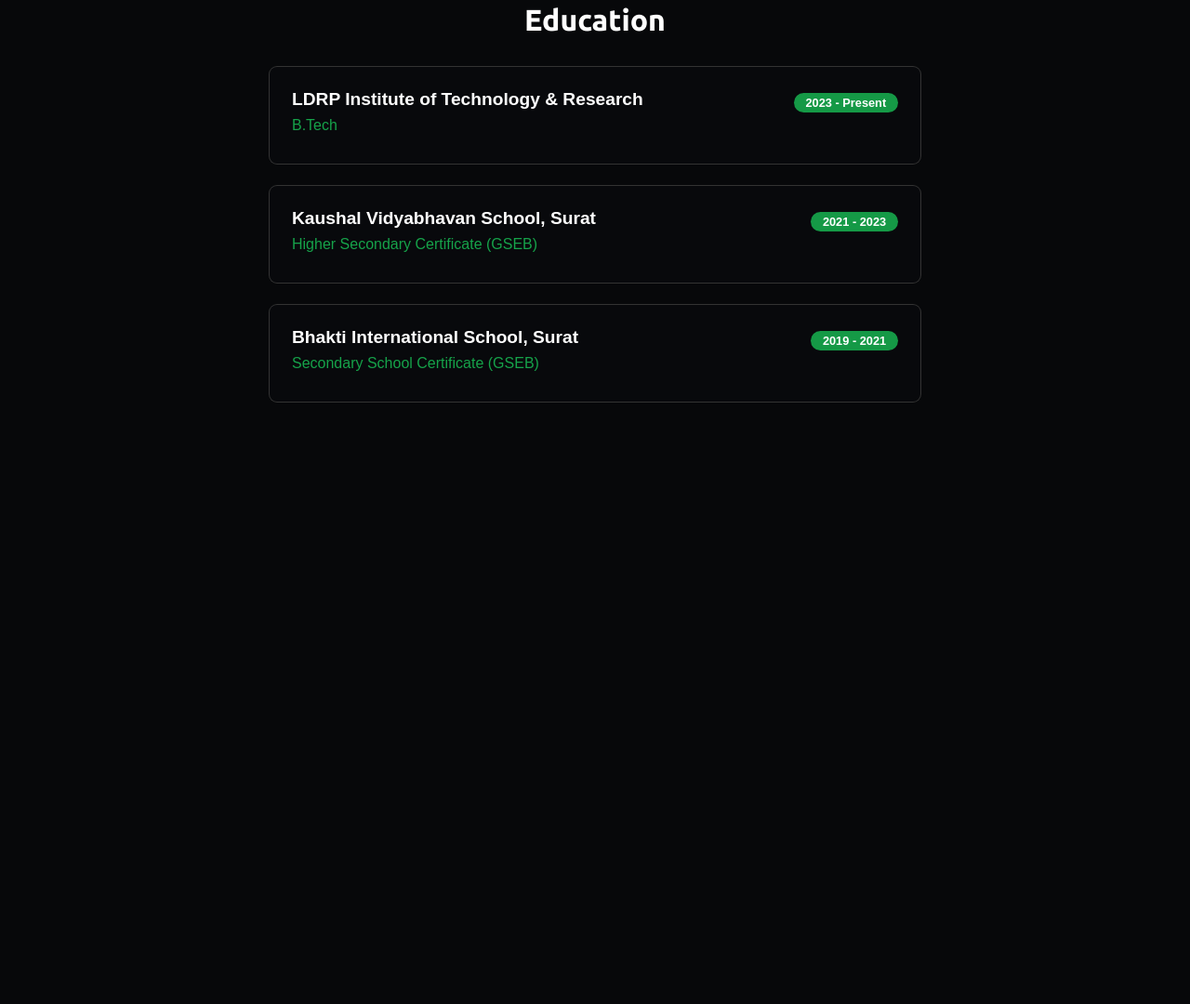
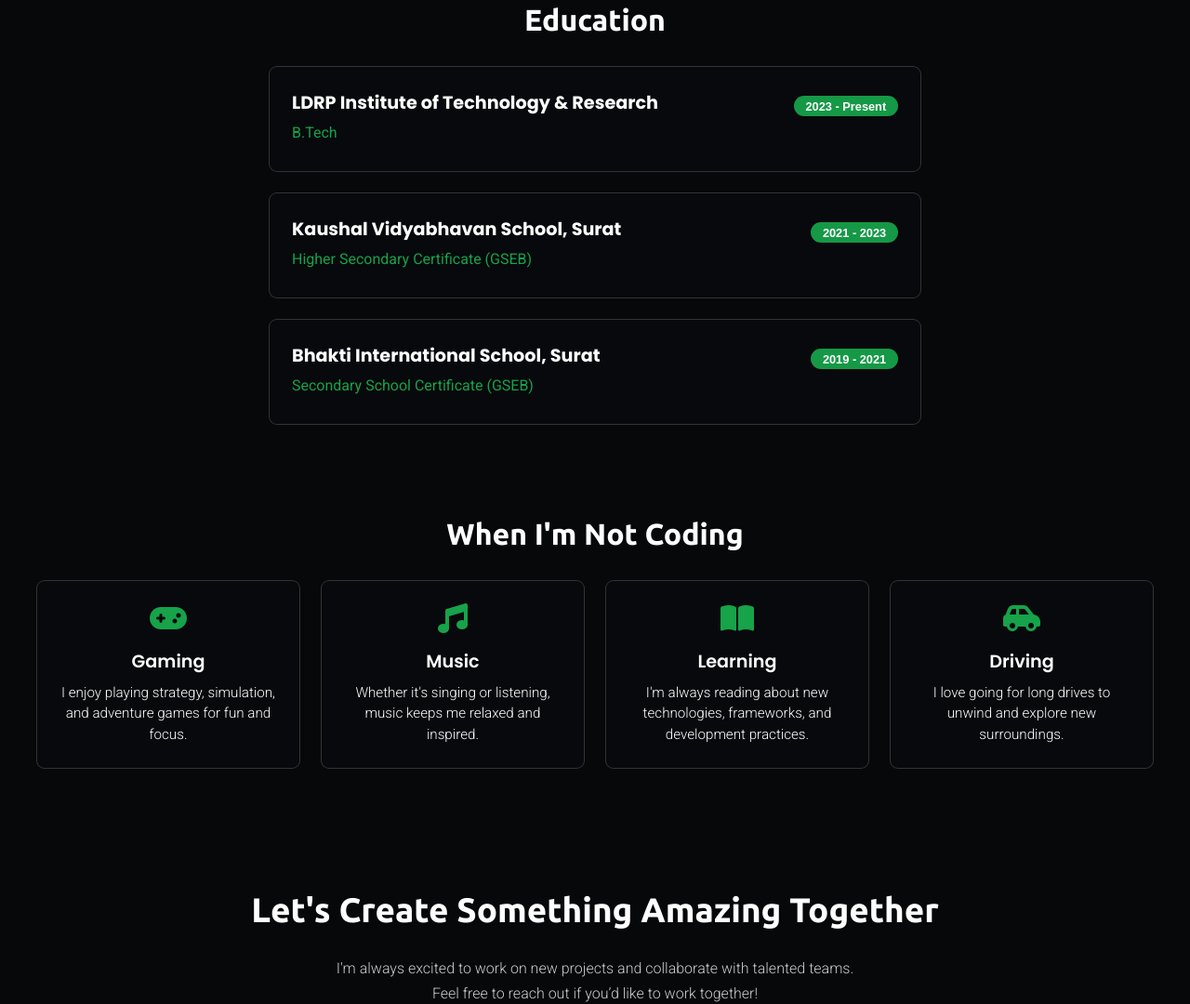
Before and after one commit to NeelSavsani/devfolio, a plain HTML site: page about.html in a window 1280 px wide. Shown: the part 1720-2800 px from the top of the page at 93% size. Before the commit the page ends 2216 px from the top, so only its background shows below. Drawn offline with Linux system fonts and the light colour scheme.

```diff
--- a/about.html
+++ b/about.html
@@ -11,6 +11,9 @@
     <link rel="stylesheet" href="css/about.css">
     <link rel="stylesheet" href="css/skills.css">
     <link rel="stylesheet" href="css/education.css">
+    <link rel="stylesheet" href="css/hobbies.css">
+    <link rel="stylesheet" href="css/cta.css">
+    <link rel="stylesheet" href="css/footer.css">
 </head>
 
 <body>
@@ -77,7 +80,6 @@
                     <p><i class="fas fa-calendar-alt"></i> 5+ Years education</p>
                 </div>
                 <div class="buttons">
-                    <a href="#" class="primary"><i class="fas fa-download"></i> Download CV</a>
                     <div class="buttons-row">
                         <a href="https://www.github.com/NeelSavsani" target="_blank" class="secondary"><i
                                 class="fab fa-github"></i></a>
@@ -87,9 +89,9 @@
                                 class="fas fa-envelope"></i></a>
                         <a href="https://www.youtube.com/c/MasterEagle" target="_blank" class="secondary"><i
                                 class="fab fa-youtube"></i></a>
-                        <a href="tel:+919712192640" target="_blank" class="secondary"><i
-                                class="fas fa-phone"></i></a>
+                        <a href="tel:+919712192640" target="_blank" class="secondary"><i class="fas fa-phone"></i></a>
                     </div>
+                    <a href="#" class="primary"><i class="fas fa-download"></i> Download CV</a>
                 </div>
             </div>
 
@@ -176,7 +178,7 @@
                     <h3>LDRP Institute of Technology & Research</h3>
                     <span class="tag">2023 - Present</span>
                 </div>
-                <p class="company">B.Tech</p>
+                <p class="degree">B.Tech</p>
             </div>
 
             <div class="education-card">
@@ -184,7 +186,7 @@
                     <h3>Kaushal Vidyabhavan School, Surat</h3>
                     <span class="tag">2021 - 2023</span>
                 </div>
-                <p class="company">Higher Secondary Certificate (GSEB)</p>
+                <p class="degree">Higher Secondary Certificate (GSEB)</p>
             </div>
 
             <div class="education-card">
@@ -192,11 +194,61 @@
                     <h3>Bhakti International School, Surat</h3>
                     <span class="tag">2019 - 2021</span>
                 </div>
-                <p class="company">Secondary School Certificate (GSEB)</p>
+                <p class="degree">Secondary School Certificate (GSEB)</p>
             </div>
 
         </section>
+
+        <!-- -----------HOBBIES-------------- -->
+        <section class="hobbies-section">
+            <h2>When I'm Not Coding</h2>
+
+            <div class="hobbies-grid">
+                <div class="hobby-card">
+                    <i class="fas fa-gamepad"></i>
+                    <h3>Gaming</h3>
+                    <p>I enjoy playing strategy, simulation, and adventure games for fun and focus.</p>
+                </div>
+
+                <div class="hobby-card">
+                    <i class="fas fa-music"></i>
+                    <h3>Music</h3>
+                    <p>Whether it's singing or listening, music keeps me relaxed and inspired.</p>
+                </div>
+
+                <div class="hobby-card">
+                    <i class="fas fa-book-open"></i>
+                    <h3>Learning</h3>
+                    <p>I'm always reading about new technologies, frameworks, and development practices.</p>
+                </div>
+
+                <div class="hobby-card">
+                    <i class="fas fa-car-side"></i>
+                    <h3>Driving</h3>
+                    <p>I love going for long drives to unwind and explore new surroundings.</p>
+                </div>
+            </div>
+
+        </section>
+
+        <!-- --------CALL TO ACTION-------------- -->
+        <section class="cta-section">
+            <h2>Let's Create Something Amazing Together</h2>
+            <p>I'm always excited to work on new projects and collaborate with talented teams.</p>
+            <p>Feel free to reach out if you’d like to work together!</p>
+
+            <div class="cta-buttons">
+                <a href="#" onclick="document.querySelector('.about-container').scrollIntoView({ behavior: 'smooth' })"
+                    class="primary"><i class="fas fa-envelope"></i> Send Message</a>
+                <a href="projects.html" class="secondary">View My Work</a>
+            </div>
+        </section>
     </main>
+
+    <footer class="footer">
+        <hr />
+        <p>© MasterEagle. All rights reserved. Built with <i class="fas fa-heart"></i></p>
+    </footer>
 
 
 
--- a/css/about.css
+++ b/css/about.css
@@ -71,7 +71,7 @@ h2 {
     flex-wrap: wrap;
 }
 
-button {
+button.primary {
     width: 100%;
     justify-content: center;
     font-size: 1rem;
--- /dev/null
+++ b/css/cta.css
@@ -0,0 +1,88 @@
+:root {
+  --bg-dark: #07080A;
+  --bg-light: #ffffff;
+  --text-dark: #ffffff;
+  --text-light: #000000;
+  --active: #16A34A;
+  --actived: #159946;
+  --card-bg: #08090c;
+}
+
+
+
+.cta-section {
+  max-width: 900px;
+  margin: 100px auto 100px auto;
+  text-align: center;
+  padding: 2rem 1rem;
+}
+
+.cta-section h2 {
+  font-size: 2.3rem;
+  font-weight: bold;
+  margin-bottom: 2rem;
+  color: var(--text-dark);
+}
+
+.cta-section p {
+  color: #ccc;
+  font-size: 1rem;
+  font-family: "Roboto", sans-serif;
+  font-weight: 300;
+  margin-bottom: 0.5rem;
+}
+
+.cta-buttons {
+  margin-top: 1.5rem;
+  display: flex;
+  justify-content: center;
+  gap: 1rem;
+  flex-wrap: wrap;
+}
+
+a.primary {
+    text-decoration: none;
+    padding: 10px 20px;
+    background-color: var(--active);
+    color: white;
+    border: none;
+    border-radius: 8px;
+    cursor: pointer;
+    font-weight: 600;
+}
+
+a.primary:hover{
+    background-color: var(--actived);
+}
+
+a.secondary {
+    text-decoration: none;
+    padding: 10px 15px;
+    background-color: transparent;
+    color: inherit;
+    border: 1px solid #999;
+    border-radius: 8px;
+    cursor: pointer;
+    font-weight: 600;
+    transition: all 0.1s ease;
+}
+
+a.secondary:hover {
+    background-color: var(--hover-bg);
+    border: 1px solid var(--hover-bg);
+}
+
+
+/* Responsive Fix */
+@media (max-width: 600px) {
+  .cta-buttons {
+    flex-direction: column;
+    align-items: center;
+  }
+
+  .btn-primary,
+  .btn-secondary {
+    width: 80%;
+    text-align: center;
+  }
+}
--- a/css/education.css
+++ b/css/education.css
@@ -26,12 +26,12 @@
     border-radius: 8px;
     padding: 1.5rem;
     margin-bottom: 1.5rem;
-    transition: transform 0.2s;
+    transition: all 0.2s;
 }
 
 .education-card:hover {
     transform: translateY(-5px);
-    box-shadow: 0 0 2px var(--active);
+    box-shadow: 0 0 0 1px var(--active);
 }
 
 .education-header {
@@ -44,6 +44,7 @@
 .education-header h3 {
     font-size: 1.2rem;
     font-weight: 700;
+    font-family: "Poppins", sans-serif;
     color: var(--text-dark);
     margin-bottom: 0.5rem;
 }
@@ -57,9 +58,10 @@
     font-weight: bold;
 }
 
-.company {
+.degree {
     color: var(--active);
-    font-weight: 500;
+    font-weight: 400;
+    font-family: "Roboto", sans-serif;
     margin-bottom: 0.5rem;
 }
 
--- /dev/null
+++ b/css/footer.css
@@ -0,0 +1,25 @@
+.footer {
+  background-color: #0b0b0e;
+  text-align: center;
+  padding: 20px 10px;
+  font-family: "Poppins", sans-serif;
+  font-size: 0.9rem;
+  color: #ccc;
+}
+
+.fa-heart:hover{
+    color: red;
+}
+
+.footer hr {
+  border: none;
+  border-top: 1px solid #333;
+  margin-bottom: 10px;
+}
+
+@media (max-width: 600px) {
+  .footer {
+    font-size: 0.8rem;
+    padding: 15px 5px;
+  }
+}
--- a/css/header.css
+++ b/css/header.css
@@ -16,6 +16,7 @@
     box-sizing: border-box;
     margin: 0;
     padding: 0;
+    scroll-behavior: smooth;
 }
 
 body {
--- /dev/null
+++ b/css/hobbies.css
@@ -0,0 +1,69 @@
+:root {
+    --bg-dark: #07080A;
+    --bg-light: #ffffff;
+    --text-dark: #ffffff;
+    --text-light: #000000;
+    --active: #16A34A;
+    --actived: #159946;
+    --card-bg: #08090c;
+}
+
+.hobbies-section {
+    max-width: 1200px;
+    margin: 100px auto 0 auto;
+    text-align: center;
+}
+
+.hobbies-section h2 {
+    font-size: 2rem;
+    font-weight: bold;
+    margin-bottom: 2rem;
+    color: var(--text-dark);
+}
+
+.hobbies-grid {
+    display: grid;
+    grid-template-columns: repeat(auto-fit, minmax(240px, 1fr));
+    gap: 1.5rem;
+}
+
+.hobby-card {
+    background-color: var(--card-bg);
+    box-shadow: 0 0 0 1px #333;
+    border-radius: 8px;
+    padding: 1.5rem;
+    transition: all 0.3s ease;
+}
+
+.hobby-card:hover {
+    transform: translateY(-5px);
+    box-shadow: 0 0 0 1px var(--active);
+}
+
+.hobby-card i {
+    font-size: 2rem;
+    color: var(--active);
+    margin-bottom: 1rem;
+}
+
+.hobby-card h3 {
+    font-size: 1.2rem;
+    font-family: "Poppins", sans-serif;
+    margin-bottom: 0.5rem;
+    font-weight: 600;
+}
+
+.hobby-card p {
+    font-size: 0.95rem;
+    font-family: "Roboto", sans-serif;
+    color: var(--text-dark);
+    font-weight: 300;
+    line-height: 1.5;
+}
+
+/* Responsive fallback */
+@media (max-width: 600px) {
+    .hobbies-grid {
+        grid-template-columns: 1fr;
+    }
+}
```
Also changed, not shown: index.html (+6 -0 lines), projects.html (+6 -0 lines).
